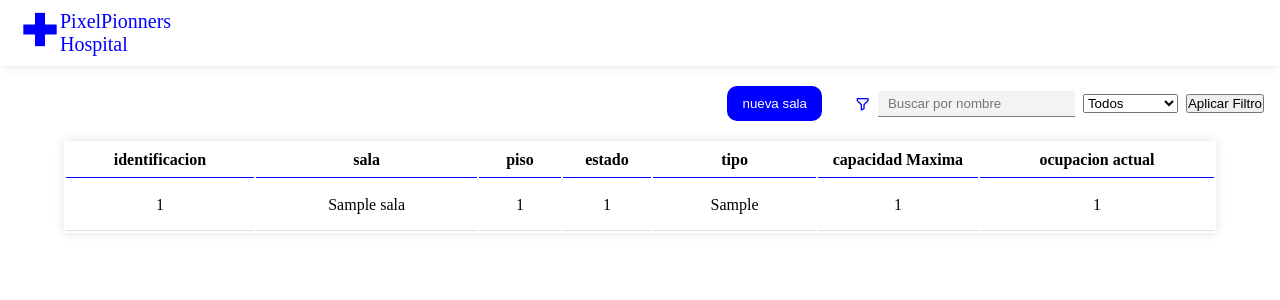
After one commit to nicolezca/Codigo_Azul, a PHP site: page /salas.php in a window 1280 px wide. The commit adds this page. Shown: the top 300 px of the page. Run offline with PHP 8.4, Linux system fonts and the light colour scheme; tables that the repository leaves empty hold one stand-in row (values such as "Sample post").

Commit message:
se implmento la muestra de salas

```diff
--- a/inicio/inicio.php
+++ b/inicio/inicio.php
@@ -37,9 +37,9 @@ include('../conexion/conexion.php');
     </div>
     <div class="btn-seccion">
         <div class="card">
-            <a href="">
+            <a href="../pages/salas.php">
                  <i class='bx bx-bed'></i>
-                <span>habitaciones disponibles</span>
+                <span>Salas</span>
             </a>
         </div>
         <div class="card">
--- a/pages/css/styles.css
+++ b/pages/css/styles.css
@@ -100,7 +100,7 @@ form{
     transition:all .4s ease-in;
     transform: translateX(-1000px);
     padding: 20px;
-    top: 50%;
+    top: 30%;
     background-color: white;
     box-shadow: 0 0 15px rgba(0, 0, 0, 0.2);
 }
--- a/pages/doctores.php
+++ b/pages/doctores.php
@@ -25,7 +25,7 @@ if ($result->num_rows > 0) {
     <meta name="viewport" content="width=device-width, initial-scale=1.0">
     <link href='https://unpkg.com/boxicons@2.1.4/css/boxicons.min.css' rel='stylesheet'>
     <link rel="stylesheet" href="css/styles.css">
-    <title>Listado de Doctores</title>
+    <title>Doctores</title>
 </head>
 
 <body>
--- a/pages/js/main.js
+++ b/pages/js/main.js
@@ -9,33 +9,34 @@ btnform.addEventListener("click", function () {
     }
 });
 
+document.addEventListener("DOMContentLoaded", function () {
+    const filterDniInput = document.getElementById("filter_dni");
+    const filterEstadoSelect = document.getElementById("filter_estado");
+    const aplicarFiltroButton = document.getElementById("aplicarFiltro");
+    const tablaResultado = document.getElementById("Tabla").getElementsByTagName('tbody')[0];
 
-document.addEventListener("DOMContentLoaded", function () {
-    const filterInput = document.getElementById("filter");
-    const tabla = document.getElementById("Tabla");
-    const filas = tabla.getElementsByTagName("tr");
+    aplicarFiltroButton.addEventListener("click", function () {
+        const dni = filterDniInput.value.toLowerCase();
+        const estado = filterEstadoSelect.value.toLowerCase();
 
-    filterInput.addEventListener("input", function () {
-        const filtro = this.value.toLowerCase();
+        filtrarTabla(dni, estado);
+    });
 
-        for (let i = 1; i < filas.length; i++) {
-            const celdas = filas[i].getElementsByTagName("td");
-            let coincide = false;
+    function filtrarTabla(dni, estado) {
+        const filas = tablaResultado.getElementsByTagName("tr");
 
-            for (let j = 0; j < celdas.length; j++) {
-                const textoCelda = celdas[j].textContent.toLowerCase();
+        for (let i = 0; i < filas.length; i++) {
+            const fila = filas[i];
+            const columnas = fila.getElementsByTagName("td");
 
-                if (textoCelda.includes(filtro)) {
-                    coincide = true;
-                    break;
-                }
-            }
+            const dniColumna = columnas[3].textContent.toLowerCase(); // Columna de DNI
+            const estadoColumna = columnas[7].textContent.toLowerCase(); // Columna de Estado
 
-            if (coincide) {
-                filas[i].style.display = "";
+            if ((dniColumna.includes(dni) || dni === "") && (estadoColumna.includes(estado) || estado === "")) {
+                fila.style.display = "table-row";
             } else {
-                filas[i].style.display = "none";
+                fila.style.display = "none";
             }
         }
-    });
+    }
 });
--- /dev/null
+++ b/pages/salas.php
@@ -0,0 +1,125 @@
+<?php
+include('../conexion/conexion.php');
+
+$sql = 'SELECT * FROM sala';
+$result = $conn->query($sql);
+
+$doctores = array(); // Creamos un arreglo para almacenar los datos de los médicos
+
+if ($result->num_rows > 0) {
+    while ($row = $result->fetch_assoc()) {
+        $identificaciones[] = $row['id'];
+        $salas[] = $row['nombre'];
+        $pisos[] = $row['piso'];
+        $estado[] = $row['disponible'];
+        $tipo[] = $row['tipo'];
+        $capacidadM[] = $row['capacidadMaxima'];
+        $ocupacion[] = $row['ocupacionActual'];
+    }
+}
+?>
+
+<!DOCTYPE html>
+<html lang="en">
+
+<head>
+    <meta charset="UTF-8">
+    <meta name="viewport" content="width=device-width, initial-scale=1.0">
+    <link href='https://unpkg.com/boxicons@2.1.4/css/boxicons.min.css' rel='stylesheet'>
+    <link rel="stylesheet" href="css/styles.css">
+    <title>Pacientes</title>
+</head>
+
+<body>
+    <header>
+        <a href="../inicio/inicio.php">
+            <div class="logo">
+                <i class='bx bx-plus-medical'></i>
+            </div>
+            <div class="titulo">
+                <span>PixelPionners</span>
+                <span>Hospital</span>
+            </div>
+        </a>
+    </header>
+    <nav>
+        <div class="agregarDoc">
+            <button id="mostrarFormulario">nueva sala</button>
+        </div>
+        <div class="filtrar">
+            <i class='bx bx-filter-alt'></i>
+            <input type="search" name="filter_dni" id="filter_dni" placeholder="Buscar por nombre">
+            <select name="filter_estado" id="filter_estado">
+                <option value="">Todos</option>
+                <option value="ocupada">ocupada</option>
+                <option value="desocupada">desocupada</option>
+            </select>
+            <button id="aplicarFiltro">Aplicar Filtro</button>
+        </div>
+
+    </nav>
+    <?php if (isset($identificaciones) && count($identificaciones) > 0) : ?>
+        <div class="container">
+            <table id="Tabla">
+                <thead>
+                    <tr>
+                        <th>identificacion</th>
+                        <th>sala</th>
+                        <th>piso</th>
+                        <th>estado</th>
+                        <th>tipo</th>
+                        <th id="telefono">capacidad Maxima</th>
+                        <th>ocupacion actual</th>
+                    </tr>
+                </thead>
+                <tbody>
+                    <?php foreach ($identificaciones as $key => $id) : ?>
+                        <tr>
+                            <td><?php echo $id; ?></td>
+                            <td><?php echo $salas[$key]; ?></td>
+                            <td><?php echo $pisos[$key]; ?></td>
+                            <td><?php echo $estado[$key]; ?></td>
+                            <td><?php echo $tipo[$key]; ?></td>
+                            <td><?php echo $capacidadM[$key]; ?></td>
+                            <td><?php echo $ocupacion[$key]; ?></td>
+                        </tr>
+                    <?php endforeach; ?>
+                </tbody>
+            </table>
+        </div>
+    <?php else : ?>
+        <!-- Mostrar un mensaje si no hay datos -->
+        <div class="container">
+            <p>No se han cargado ninguna Sala.</p>
+        </div>
+    <?php endif; ?>
+
+    <form action="php/subirsala.php" id="formDoc" method="post">
+        <label for="nombre">Nombre de la sala:</label>
+        <input type="text" id="nombre" name="nombre" required autocomplete="off"><br><br>
+
+        <label for="piso">Piso de la sala:</label>
+        <input type="text" id="piso" name="piso" required autocomplete="off"><br><br>
+
+        <label for="estado">Estado de la Sala:</label>
+        <input type="text" id="estado" name="estado" required autocomplete="off"><br><br>
+
+        <label for="estado">tipo de la Sala:</label>
+        <select name="tipo" id="tipo">
+            <option value="sala">sala</option>
+            <option value="vaño">baño</option>
+        </select><br><br>
+
+        <label for="capacidad">capacidad de la sala</label>
+        <input type="text" id="capacidad" name="capacidad" required autocomplete="off"><br><br>
+
+        <label for="ocupacion">ocupacion Actual:</label>
+        <input type="text" id="ocupacion" name="ocupacion" required autocomplete="off"><br><br>
+
+        <input type="submit" value="Agregar sala">
+    </form>
+
+</body>
+<script src="js/main.js"></script>
+
+</html>
```
Also changed, not shown: pages/enfermeros.php (+4 -4 lines), pages/pacientes.php (+19 -4 lines), pages/php/subirPaciente.php (+4 -3 lines), pages/php/subirsala.php (added, +30 -0 lines).
